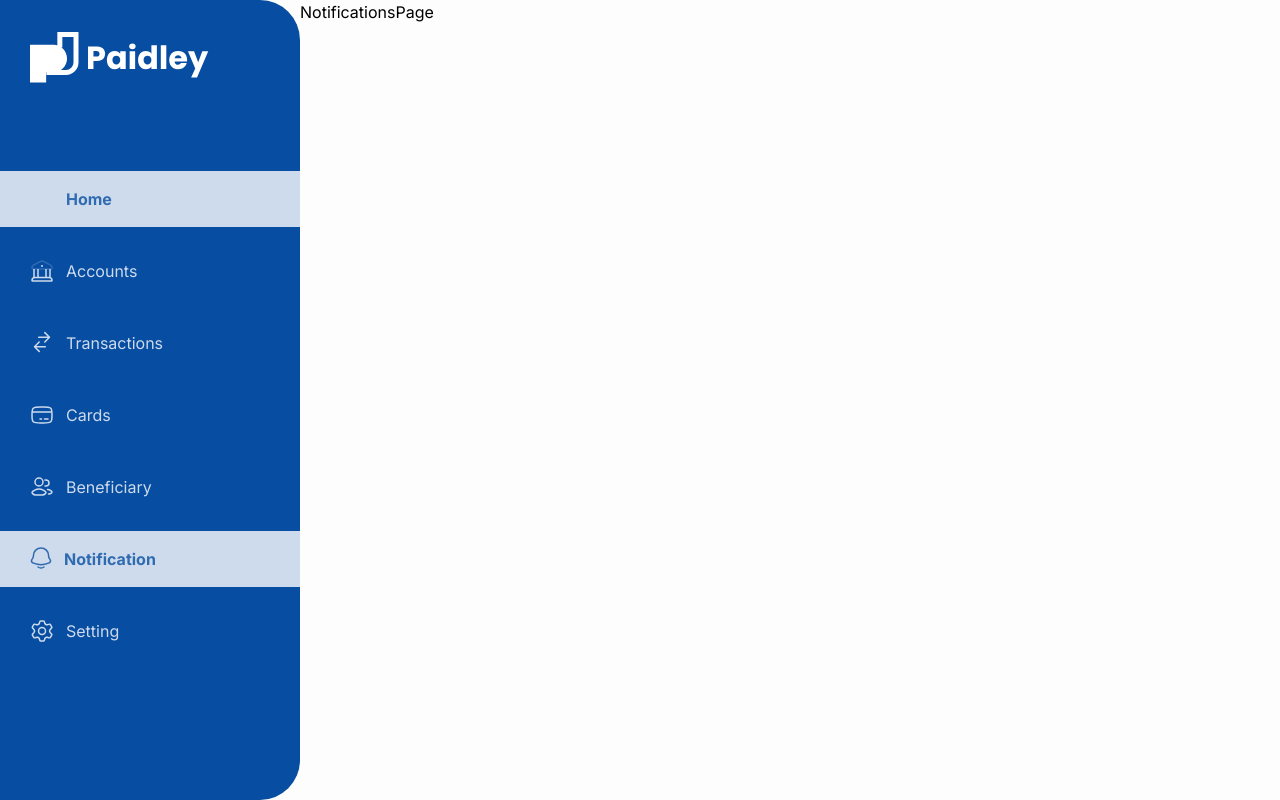
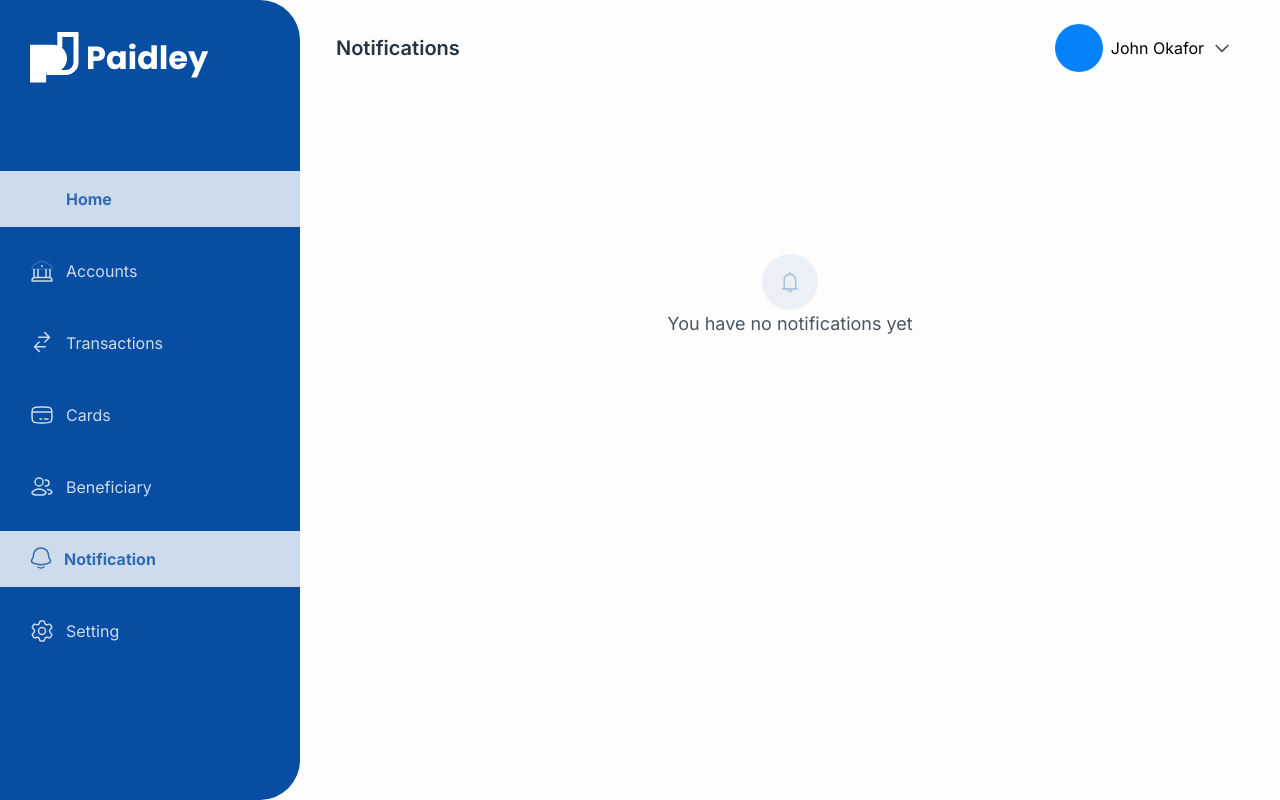
Before and after one commit to superwaih/paidley, a Next.js app: page /dashboard/notification in a window 1280 px wide. Built offline with nearby package versions, Linux system fonts and the light colour scheme.

Commit message:
started notifications page

```diff
--- a/components/dashboard/EmptyState.jsx
+++ b/components/dashboard/EmptyState.jsx
@@ -5,7 +5,7 @@ const EmptyState = ({text, Icon}) => {
   return (
     <div className=' flex flex-col justify-center items-center cursor-pointer py-12'>
        <div className='rounded-full bg-[#EAF0F6] p-4'>
-       <Icon />
+       <Icon className="text-[#ACC4E0] text-2xl" />
        </div>
         <p className='gray-text text-center text-lg'>{text}</p>
     </div>
--- a/pages/dashboard/notification/index.jsx
+++ b/pages/dashboard/notification/index.jsx
@@ -1,10 +1,23 @@
 import DashboardLayout from '@/components/dashboard/DashboardLayout'
+import EmptyState from '@/components/dashboard/EmptyState'
+import SimpleNav from '@/components/dashboard/SimpleNav'
 import React from 'react'
+import {AiOutlineBell} from "react-icons/ai"
 
 const NotificationsPage = () => {
   return (
     <DashboardLayout>
-        <div>NotificationsPage</div>
+      <SimpleNav
+      title={"Notifications"}
+      />
+        <div  className='px-5 md:px-8'>
+          <div className='h-[50vh] flex justify-center items-center'>
+            <EmptyState
+            text={"You have no notifications yet"}
+            Icon={AiOutlineBell}
+            />
+          </div>
+        </div>
 
     </DashboardLayout>
   )
```
